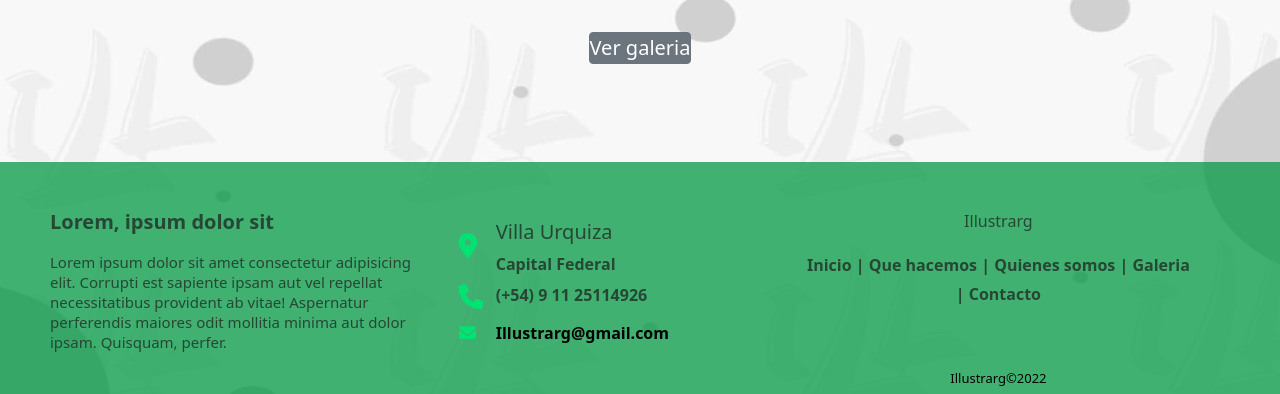
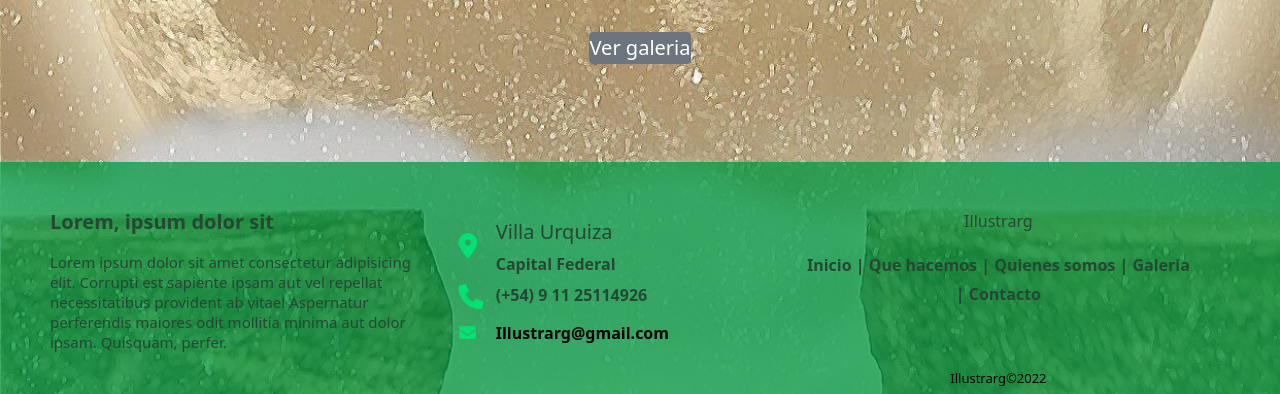
Before and after one commit to Gutierrez27p/Coderhouse-ProyectoF, a website: page index.html in a window 1280 px wide. Shown: the part 1316-1710 px from the top of the page. Drawn offline with nearby package versions, Linux system fonts and the light colour scheme; files whose address does not match are found by name.

Commit message:
modificaciones body

```diff
--- a/assets/scss/global/_body.scss
+++ b/assets/scss/global/_body.scss
@@ -7,7 +7,7 @@ html {
 }
 body {
     margin: 0;
-    background-image: url(../../img/fondo-page.jpg);       /* <-------        fondo de la web */
+    background-image: url(../../img/Fondo.jpg);       /* <-------        fondo de la web */
     background-size: $all;
 }
 /*Que hacemos page*/
```
Also changed, not shown: assets/css/styles.css.
